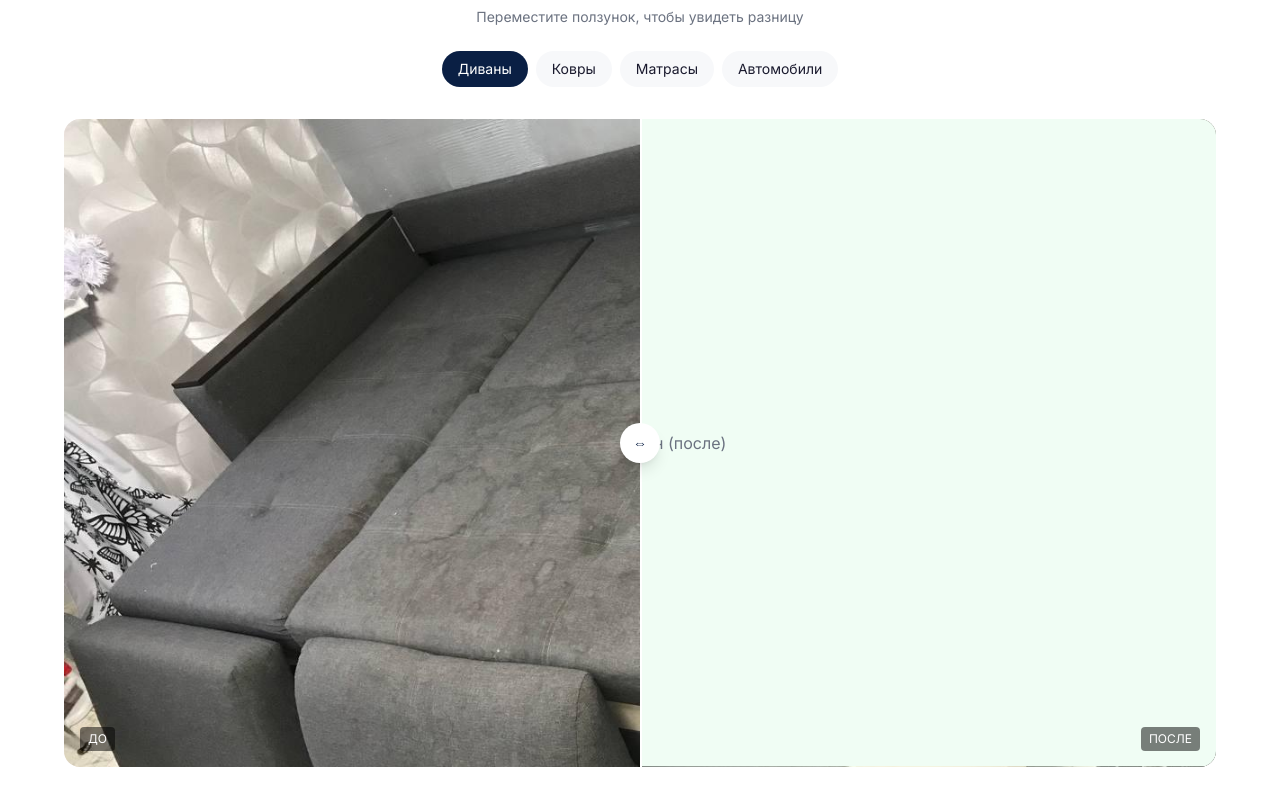
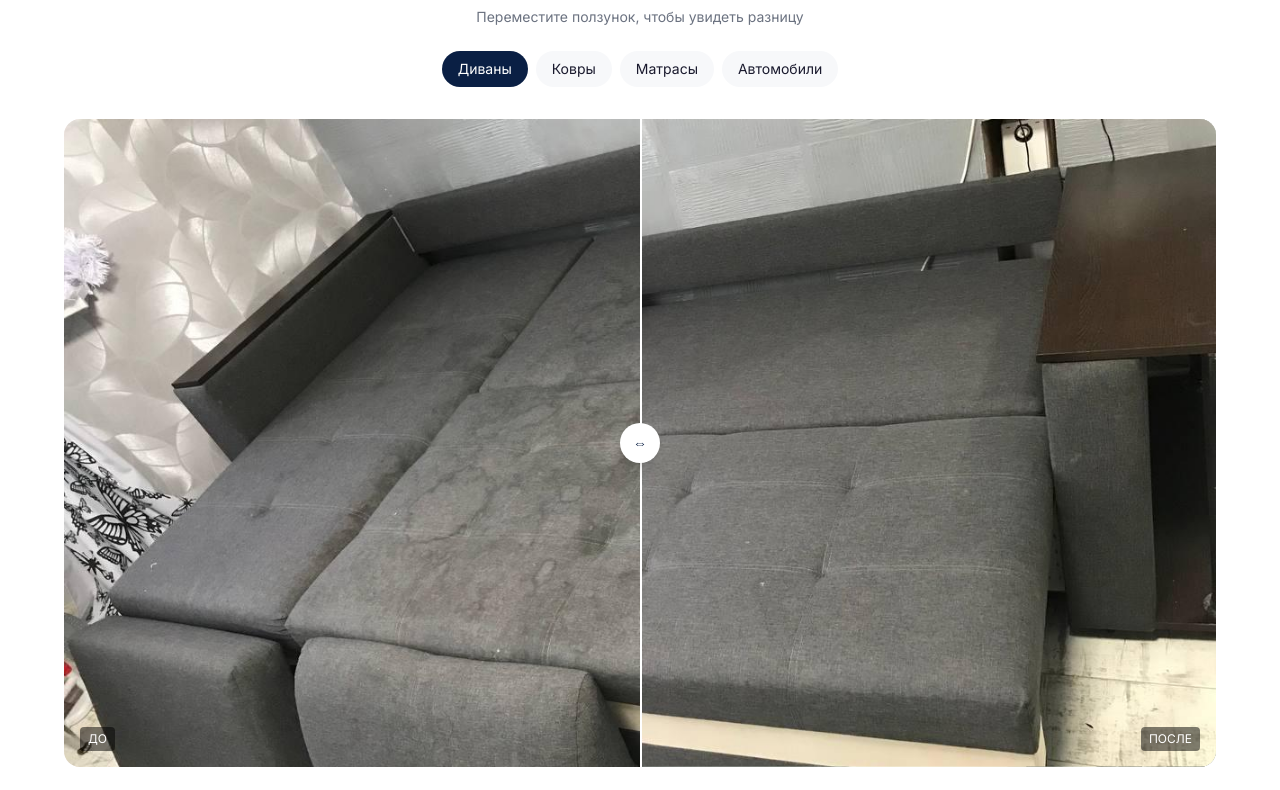
Before and after one commit to igorycha88-gif/acme-dryclean-web, a Next.js app in the folder frontend/: page / in a window 1280 px wide. Shown: the part 2670-3460 px from the top of the page. Built offline with nearby package versions, Linux system fonts and the light colour scheme; no server answers.

Commit message:
feat: добавить фото «После» для вкладки «Диваны» в секции «Результаты нашей работы»

```diff
--- a/frontend/src/components/BeforeAfter.tsx
+++ b/frontend/src/components/BeforeAfter.tsx
@@ -8,20 +8,20 @@ const categories = ["Диваны", "Ковры", "Матрасы", "Автом
 
 const beforeAfterData: Record<
   string,
-  { before: { src?: string; text: string }; after: string }
+  { before: { src?: string; text: string }; after: { src?: string; text: string } }
 > = {
   Диваны: {
     before: { src: "/images/before-before-sofa.jpg", text: "Грязный диван (до)" },
-    after: "Чистый диван (после)",
+    after: { src: "/images/after-sofa.jpg", text: "Чистый диван (после)" },
   },
-  Ковры: { before: { text: "Грязный ковёр (до)" }, after: "Чистый ковёр (после)" },
+  Ковры: { before: { text: "Грязный ковёр (до)" }, after: { text: "Чистый ковёр (после)" } },
   Матрасы: {
     before: { text: "Грязный матрас (до)" },
-    after: "Чистый матрас (после)",
+    after: { text: "Чистый матрас (после)" },
   },
   Автомобили: {
     before: { text: "Грязный салон (до)" },
-    after: "Чистый салон (после)",
+    after: { text: "Чистый салон (после)" },
   },
 };
 
@@ -123,7 +123,16 @@ export default function BeforeAfter() {
             className="absolute inset-0 flex items-center justify-center bg-green-50 text-text-secondary"
             style={{ clipPath: `inset(0 0 0 ${sliderPos}%)` }}
           >
-            {current.after}
+            {current.after.src ? (
+              <img
+                src={current.after.src}
+                alt={current.after.text}
+                className="h-full w-full object-cover"
+                draggable={false}
+              />
+            ) : (
+              current.after.text
+            )}
           </div>
 
           <div
```
Also changed, not shown: frontend/public/images/after-sofa.jpg (added).
